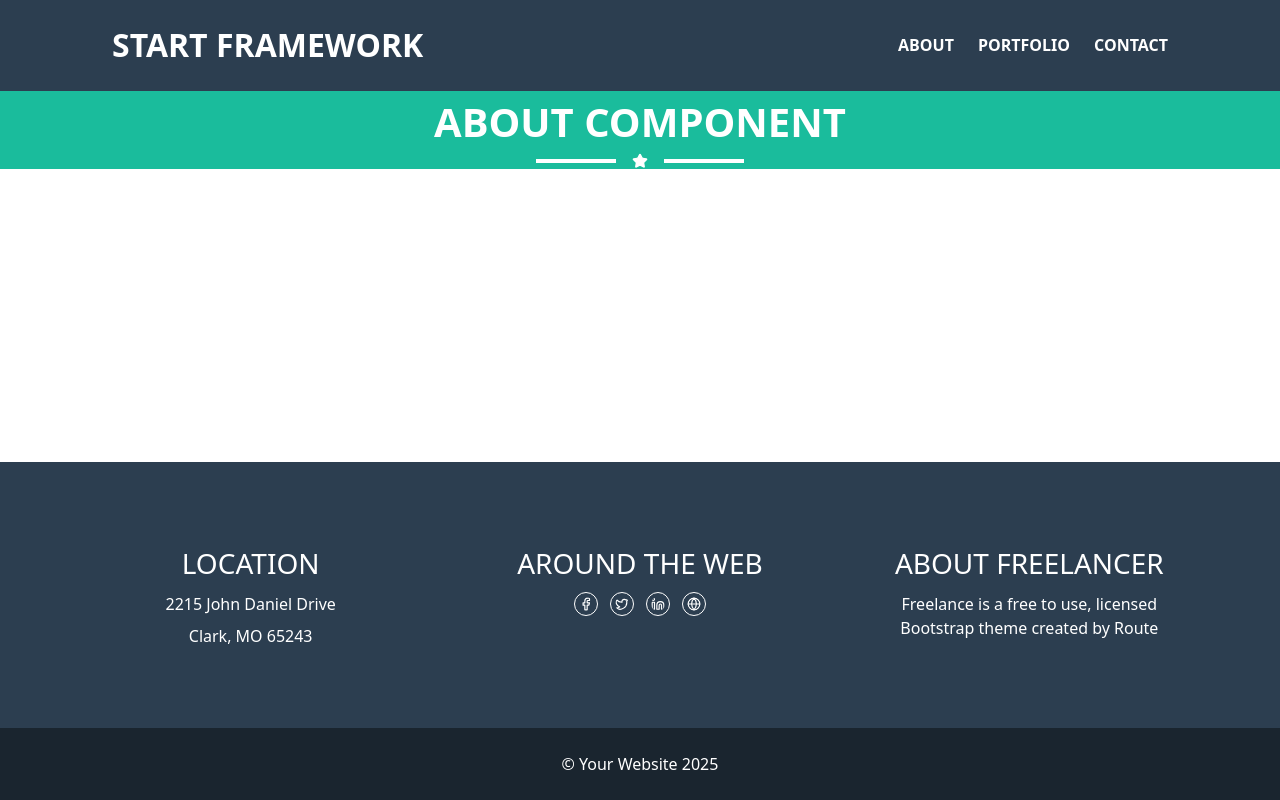
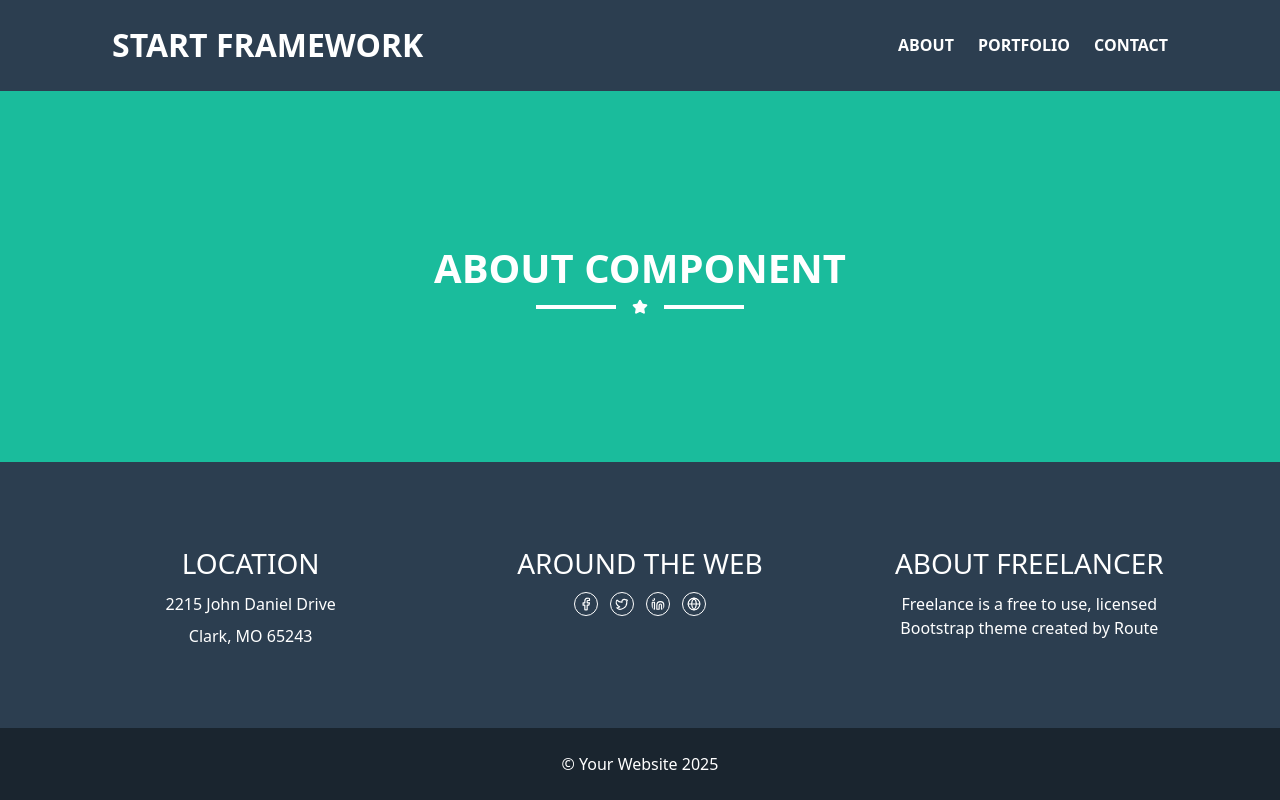
Before and after one commit to Margo-Mikhael/first-react-app2, a React (Vite) app: page /about in a window 1280 px wide. Built offline with nearby package versions, Linux system fonts and the light colour scheme.

Commit message:
layout update

```diff
--- a/src/components/About/About.jsx
+++ b/src/components/About/About.jsx
@@ -3,7 +3,7 @@ import Header from "../Header/Header";
 
 export default function About() {
   return (
-    <div className="bg-secondary">
+    <div className="grow bg-secondary flex items-center justify-center">
       <Header text="About component" isDark={false} />
     </div>
   );
--- a/src/components/Contact/Contact.jsx
+++ b/src/components/Contact/Contact.jsx
@@ -3,7 +3,7 @@ import Header from "../Header/Header";
 
 export default function Contact() {
   return (
-    <div>
+    <div className="grow flex items-center justify-center">
       <Header text="contact component" isDark={true} />
     </div>
   );
--- a/src/components/Home/Home.jsx
+++ b/src/components/Home/Home.jsx
@@ -3,7 +3,7 @@ import Header from "../Header/Header";
 
 export default function Home() {
   return (
-    <div className="bg-secondary">
+    <div className="grow bg-secondary flex items-center justify-center">
       <Header text="Start Framework" isDark={false} />
     </div>
   );
--- a/src/components/Layout/Layout.jsx
+++ b/src/components/Layout/Layout.jsx
@@ -7,7 +7,7 @@ export default function Layout() {
   return (
     <div className="min-h-screen flex flex-col">
       <Navbar />
-      <main className="grow">
+      <main className="grow flex flex-col">
         <Outlet />
       </main>
       <Footer />
--- a/src/components/Portfolio/Portfolio.jsx
+++ b/src/components/Portfolio/Portfolio.jsx
@@ -3,7 +3,7 @@ import Header from "../Header/Header";
 
 export default function Portfolio() {
   return (
-    <div>
+    <div className="grow flex items-center justify-center">
       <Header text="Portfolio Component" isDark={true} />
     </div>
   );
```
